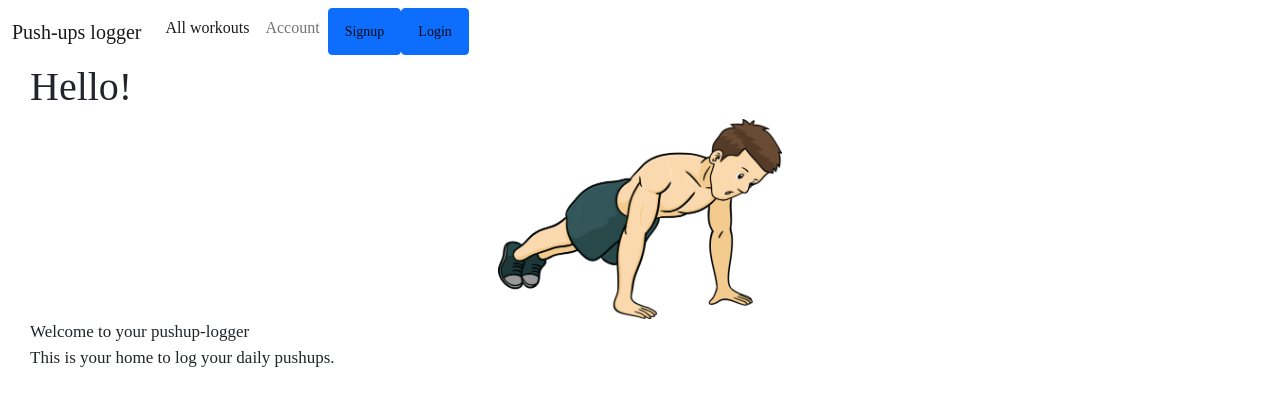
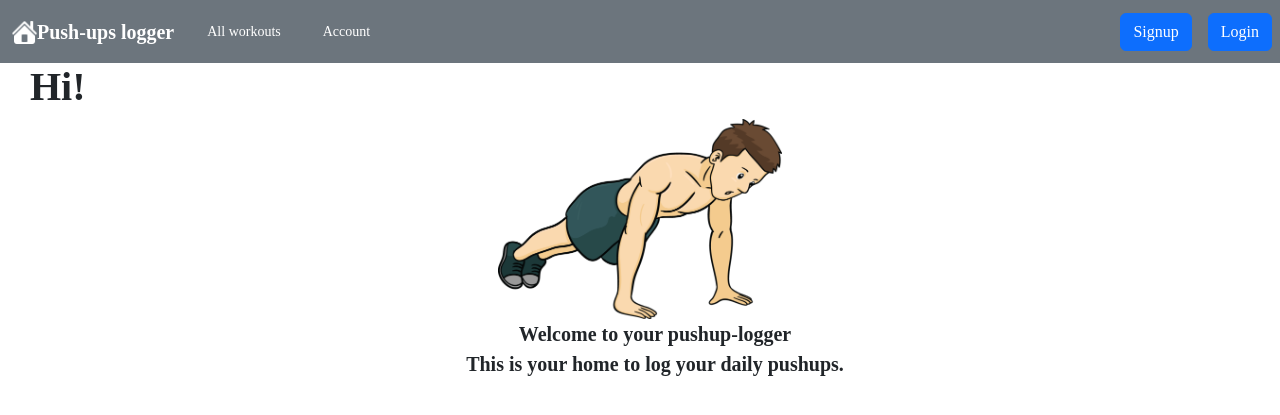
Before and after one commit to niteshavagabond/Pushups_logger, a Flask app: page / in a window 1280 px wide. Shown: the top 415 px of the page. Run offline with Flask 3, Linux system fonts and the light colour scheme; some web fonts are replaced.

Commit message:
editing homepage

```diff
--- a/app/auth.py
+++ b/app/auth.py
@@ -5,11 +5,11 @@ auth = Blueprint('auth',__name__)
 
 @auth.route('/signup')
 def signup():
-    return render_template('signup')
+    return render_template('signup.html')
 
 @auth.route('/login')
 def login():
-    return render_template('login')
+    return render_template('login.html')
 
 @auth.route('/logout')
 def logout():
--- a/app/static/extended_beauty.css
+++ b/app/static/extended_beauty.css
@@ -7,7 +7,7 @@ p {
 }
 
 p {
-    font-size: 17px;
+    font-size: 20px;
 }
 
 #intro {
--- a/app/templates/base.html
+++ b/app/templates/base.html
@@ -32,34 +32,34 @@
 
 
     <!--navigation bar-->
-    <nav class="navbar navbar-expand-lg bg-body-tertiary">
+    <nav class="navbar navbar-expand-lg bg-secondary">
         <div class="container-fluid">
-          <a class="navbar-brand" href="{{ url_for ('main.index')}}">Push-ups logger</a>
+          <a href="{{ url_for ('main.index')}}"><img src="/static/images/home.png" alt="home" height="25"></a>
+          <a class="navbar-brand text-white" href="{{ url_for ('main.index')}}"><b>Push-ups logger</b></a>
           <button class="navbar-toggler" type="button" data-bs-toggle="collapse" data-bs-target="#navbarNavDropdown" aria-controls="navbarNavDropdown" aria-expanded="false" aria-label="Toggle navigation">
             <span class="navbar-toggler-icon"></span>
           </button>
           <div class="collapse navbar-collapse" id="navbarNavDropdown">
             <ul class="navbar-nav">
               <li class="nav-item">
-                <a class="nav-link active" aria-current="page" href="{{ url_for ('main.index')}}">All workouts</a>
+                <button type="button" class="btn btn-sm me-md-2">
+                <a class="nav-link active text-white" aria-current="page" href="{{ url_for ('main.index')}}">All workouts</a>
+                </button>
               </li>
               <li class="nav-item">
-                <a class="nav-link" href="{{url_for ('main.profile')}}">Account</a>
-              </li>
-
-              <li class="nav-item">
-                <button type="button" class="btn btn-primary btn-sm">
-                <a class="nav-link active" href="{{url_for ('auth.signup')}}">Signup</a>
-              </button>
-              </li>
-
-              <li class="nav-item">
-                <button type="button" class="btn btn-primary btn-sm">
-                <a class="nav-link active" href="{{url_for ('auth.login')}}">Login</a>
-              </button>
+                <button type="button" class="btn btn-sm me-md-2">
+                <a class="nav-link active text-white" href="{{url_for ('main.profile')}}">Account</a>
+                </button>
               </li>
             </ul>
           </div>
+        </div>
+        <div class="d-grid gap-2 d-md-flex justify-content-md-end">
+          <button class="btn btn-primary me-md-2" type="button">
+            <a class="nav-link active" href="{{url_for ('auth.signup')}}">Signup</a>
+          </button>
+          <button class="btn btn-primary me-md-2" type="button"><a class="nav-link active" href="{{url_for ('auth.login')}}">Login</a>
+          </button>
         </div>
       </nav>
     <!--java script-->
--- a/app/templates/index.html
+++ b/app/templates/index.html
@@ -6,14 +6,18 @@
 {% endblock %}
 
 {% block content %}
-    <h1>Hello!</h1>
+    <h1><b>Hi!</b></h1>
     <!-- Center the image using CSS -->
     <div style="text-align: center;">
         <img src="{{ url_for('static', filename='images/pushups.png') }}"
         alt="pushup guy"
         height="200">
     </div>
-    <p>Welcome to your pushup-logger<br>
-    This is your home to log your daily pushups.
-    </p>
+    <div style="text-align: center;">
+        <b>
+        <p>Welcome to your pushup-logger<br>
+        This is your home to log your daily pushups.
+        </p>
+        </b>
+    </div>
 {% endblock %}
```
Also changed, not shown: app/static/images/home.png (added).
